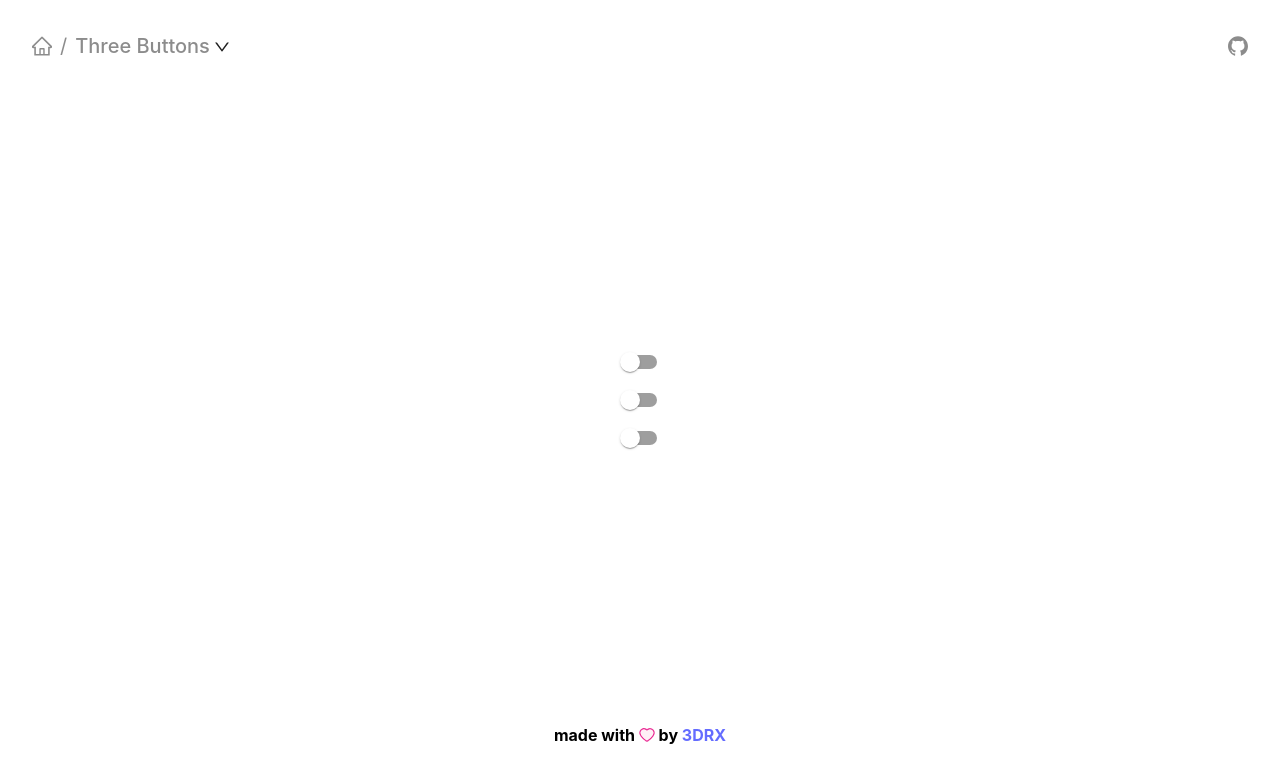
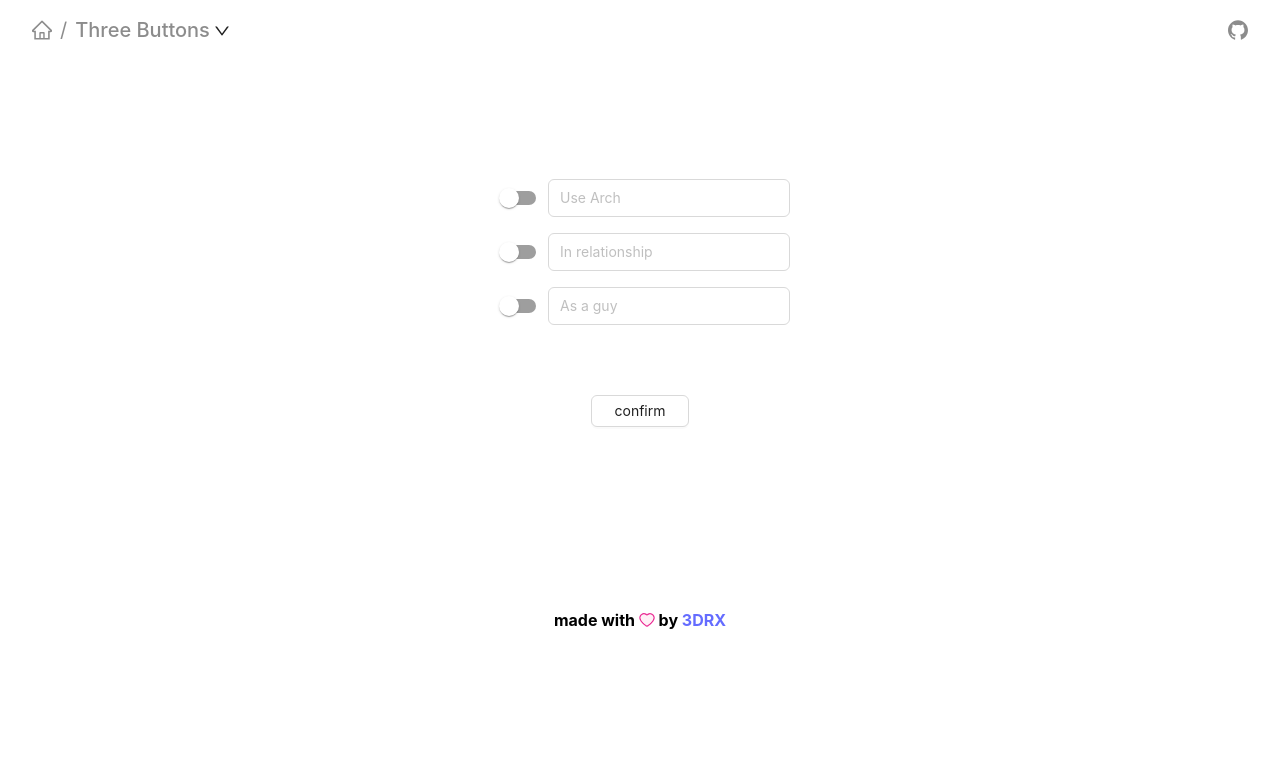
Before and after one commit to 3DRX/memee, a React (Vite) app: page /threebuttons in a window 1280 px wide. Shown: the top 782 px of the page. Built offline with nearby package versions, Linux system fonts and the light colour scheme.

Commit message:
Finish ThreeButtons

```diff
--- a/src/components/Footer.tsx
+++ b/src/components/Footer.tsx
@@ -4,12 +4,8 @@ function Footer() {
   return (
     <div
       style={{
-        position: 'fixed',
-        bottom: '2em',
-        left: '2em',
-        width: 'calc(100% - 4em)',
-        display: 'flex',
         justifyContent: 'center',
+        marginTop: '10em',
       }}
     >
       <h4>
--- a/src/components/Header.tsx
+++ b/src/components/Header.tsx
@@ -19,10 +19,12 @@ const Header: React.FC<{ name: string }> = props => {
     <div
       style={{
         position: 'fixed',
-        top: '2em',
-        left: '2em',
-        width: 'calc(100% - 4em)',
+        top: '0em',
+        left: '0',
+        height: '3em',
+        width: '100%',
         display: 'flex',
+        backgroundColor: '#fff',
       }}
     >
       <ConfigProvider
@@ -35,6 +37,12 @@ const Header: React.FC<{ name: string }> = props => {
               iconFontSize: 20,
             },
           },
+        }}
+      >
+        <div
+          style={{
+            marginTop: '1em',
+            marginLeft: '2em',
           }}
         >
           <Breadcrumb
@@ -58,9 +66,12 @@ const Header: React.FC<{ name: string }> = props => {
                   ]
             }
           />
+        </div>
         <div
           style={{
+            marginTop: '1em',
             marginLeft: 'auto',
+            marginRight: '2em',
           }}
         >
           <Breadcrumb
--- a/src/pages/Main.tsx
+++ b/src/pages/Main.tsx
@@ -1,5 +1,5 @@
 import { Card } from 'antd';
-import thumb_threebuttons from '../assets/three_buttons.png';
+import thumb_threebuttons from '../assets/switches.png';
 import { THREE_BUTTONS } from '../consts';
 import Header from '../components/Header';
 import Footer from '../components/Footer';
@@ -7,6 +7,8 @@ import Footer from '../components/Footer';
 const { Meta } = Card;
 function Main() {
   return (
+    <>
+      <Header name="" />
       <div
         style={{
           display: 'flex',
@@ -14,7 +16,6 @@ function Main() {
           alignItems: 'center',
         }}
       >
-      <Header name="" />
         <h1 className="title">memee</h1>
         <h2>An animation & meme generator.</h2>
         <Card
@@ -25,10 +26,14 @@ function Main() {
             window.location.href = '/threebuttons';
           }}
         >
-        <Meta title={THREE_BUTTONS} description="Ordinary 3 switch-buttons." />
+          <Meta
+            title={THREE_BUTTONS}
+            description="Ordinary 3 switch-buttons."
+          />
         </Card>
         <Footer />
       </div>
+    </>
   );
 }
 
--- a/src/pages/ThreeButtons.tsx
+++ b/src/pages/ThreeButtons.tsx
@@ -3,12 +3,14 @@ import Switch from '@mui/material/Switch';
 import Header from '../components/Header';
 import { THREE_BUTTONS } from '../consts';
 import Footer from '../components/Footer';
+import { Input, Button } from 'antd';
 
 function ThreeButtons() {
   const [checked1, setchecked1] = useState<boolean>(false);
   const [checked2, setchecked2] = useState<boolean>(false);
   const [checked3, setchecked3] = useState<boolean>(false);
   const [queue, setqueue] = useState<number[]>([]);
+  const [confirmed, setconfirmed] = useState<boolean>(false);
 
   function toogleSwitch(n: number) {
     if (n === 1) {
@@ -39,23 +41,56 @@ function ThreeButtons() {
     }
   }
 
+  const itemStyle: any = {
+    display: 'flex',
+    flexDirection: 'row',
+    marginTop: '1em',
+  };
+
   return (
-    <>
+    <div
+      style={{
+        display: 'flex',
+        flexDirection: 'column',
+        alignItems: 'center',
+      }}
+    >
       <Header name={THREE_BUTTONS} />
       <div
         style={{
           display: 'flex',
           flexDirection: 'column',
           alignItems: 'center',
+          marginTop: '1em',
           justifyContent: 'center',
         }}
       >
-        <Switch checked={checked1} onChange={() => handleSwitchChange(1)} />
-        <Switch checked={checked2} onChange={() => handleSwitchChange(2)} />
-        <Switch checked={checked3} onChange={() => handleSwitchChange(3)} />
+        <div style={itemStyle}>
+          <Switch checked={checked1} onChange={() => handleSwitchChange(1)} />
+          <Input placeholder="Use Arch" bordered={!confirmed} />
+        </div>
+        <div style={itemStyle}>
+          <Switch checked={checked2} onChange={() => handleSwitchChange(2)} />
+          <Input placeholder="In relationship" bordered={!confirmed} />
+        </div>
+        <div style={itemStyle}>
+          <Switch checked={checked3} onChange={() => handleSwitchChange(3)} />
+          <Input placeholder="As a guy" bordered={!confirmed} />
+        </div>
       </div>
+      <Button
+        style={{
+          marginTop: '5em',
+          width: '7em',
+        }}
+        onClick={() => {
+          setconfirmed(!confirmed);
+        }}
+      >
+        {confirmed ? 'edit' : 'confirm'}
+      </Button>
       <Footer />
-    </>
+    </div>
   );
 }
 
```
Also changed, not shown: src/assets/switches.png (added), src/assets/three_buttons.png (deleted). Lines whose indentation alone changed are shown as unchanged.
